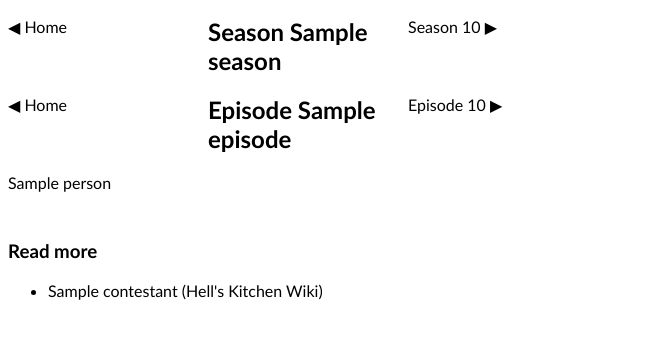
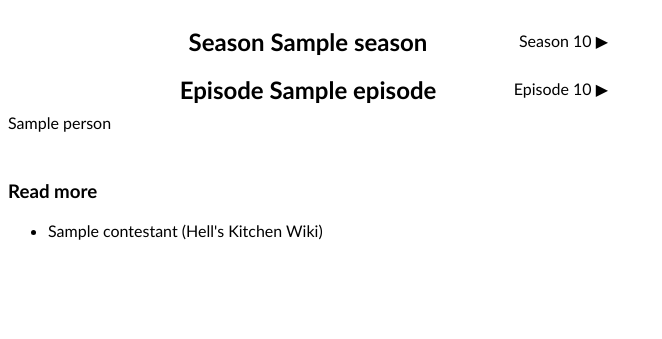
Before and after one commit to gotling/NoSpoil, a Flask app: template templates/episode.html in a window 1280 px wide. Shown: the part 65-404 px from the top of the page, without its empty margins (0-662 px from the left). Run offline with Flask 3, Linux system fonts and the light colour scheme; the template is opened without the code that fills it: most values are stand-ins (such as "Sample title", 1, 10 or a date in 2020); parts of the project's set-up code (start-up, migrations or seed data) failed here and were passed over.

Commit message:
Alignment navigation

```diff
--- a/static/style.css
+++ b/static/style.css
@@ -23,14 +23,19 @@ main h2 {
 .nav {
     max-width: 600px;
     height: 3rem;
+    align-items: center;
 }
 
-.nav-left {
-    display: inline;
+.nav h2 {
+    margin: 0 1rem;
+}
+
+.nav-center {
+    text-align: center;
 }
 
 .nav-right {
-    float: right;
+    text-align: right;
 }
 
 .content {
@@ -84,7 +89,7 @@ main h2 {
     max-width: 600px;
     display: grid;
     grid-auto-rows: 1fr;
-    grid-template-columns: 1fr 1fr 1fr;
+    grid-template-columns: 1fr 2fr 1fr;
 }
 
 /* columns */
--- a/templates/layout.html
+++ b/templates/layout.html
@@ -5,8 +5,11 @@
     <title>{% block title %}{% endblock %}Hells Kitchen - No spoilers</title>
 
     <meta charset="UTF-8" />
-    <meta name="viewport" content="width=device-width, initial-scale=1.0" />
+    <meta name="viewport" content="width=device-width, initial-scale=1.0, viewport-fit=cover" />
     <meta http-equiv="X-UA-Compatible" content="ie=edge" />
+
+    <meta name="mobile-web-app-capable" content="yes">
+    <meta name="apple-mobile-web-app-capable" content="yes">
 
     <link rel="manifest" href="{{ url_for('static', filename='manifest.json') }}">
     <link rel="stylesheet" href="{{ url_for('static', filename='style.css') }}" />
--- a/templates/nav-season.html
+++ b/templates/nav-season.html
@@ -1,15 +1,13 @@
-<div class="three-columns-grid">
+<div class="three-columns-grid nav">
     <div>
         {% if season > 1 %}
         <a href="/{{season - 1}}/1">◀ Season {{ season - 1 }}</a>
-        {% else %}
-        <a href="/">◀ Home</a>
         {% endif %}
     </div>
-    <div>
+    <div class="nav-center">
         <h2>Season {{ season }}</h2>
     </div>
-    <div>
+    <div class="nav-right">
         <a href="/{{season + 1}}/1">Season {{ season + 1 }} ▶</a>
     </div>
 </div>
--- a/templates/nav.html
+++ b/templates/nav.html
@@ -1,15 +1,13 @@
-<div class="three-columns-grid">
+<div class="three-columns-grid nav">
     <div>
         {% if episode > 1 %}
         <a href="/{{ season }}/{{ episode - 1 }}">◀ Episode {{ episode - 1 }}</a>
-        {% else %}
-        <a href="/">◀ Home</a>
         {% endif %}
     </div>
-    <div>
+    <div class="nav-center">
         <h2>Episode {{ episode }}</h2>
     </div>
-    <div>
+    <div class="nav-right">
         <a href="/{{ season }}/{{ episode + 1 }}">Episode {{ episode + 1 }} ▶</a>
     </div>
 </div>
```
Also changed, not shown: static/manifest.json.
